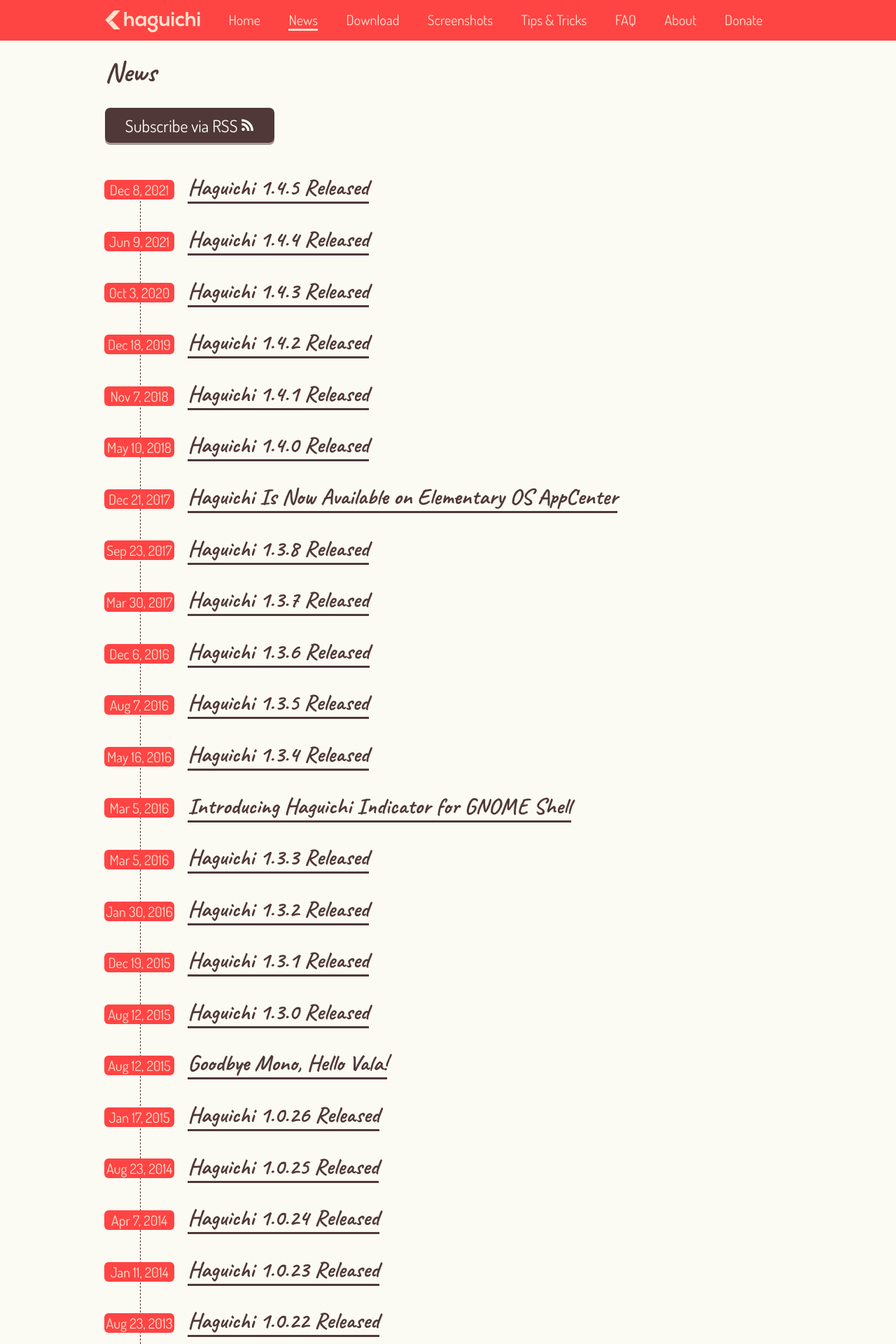
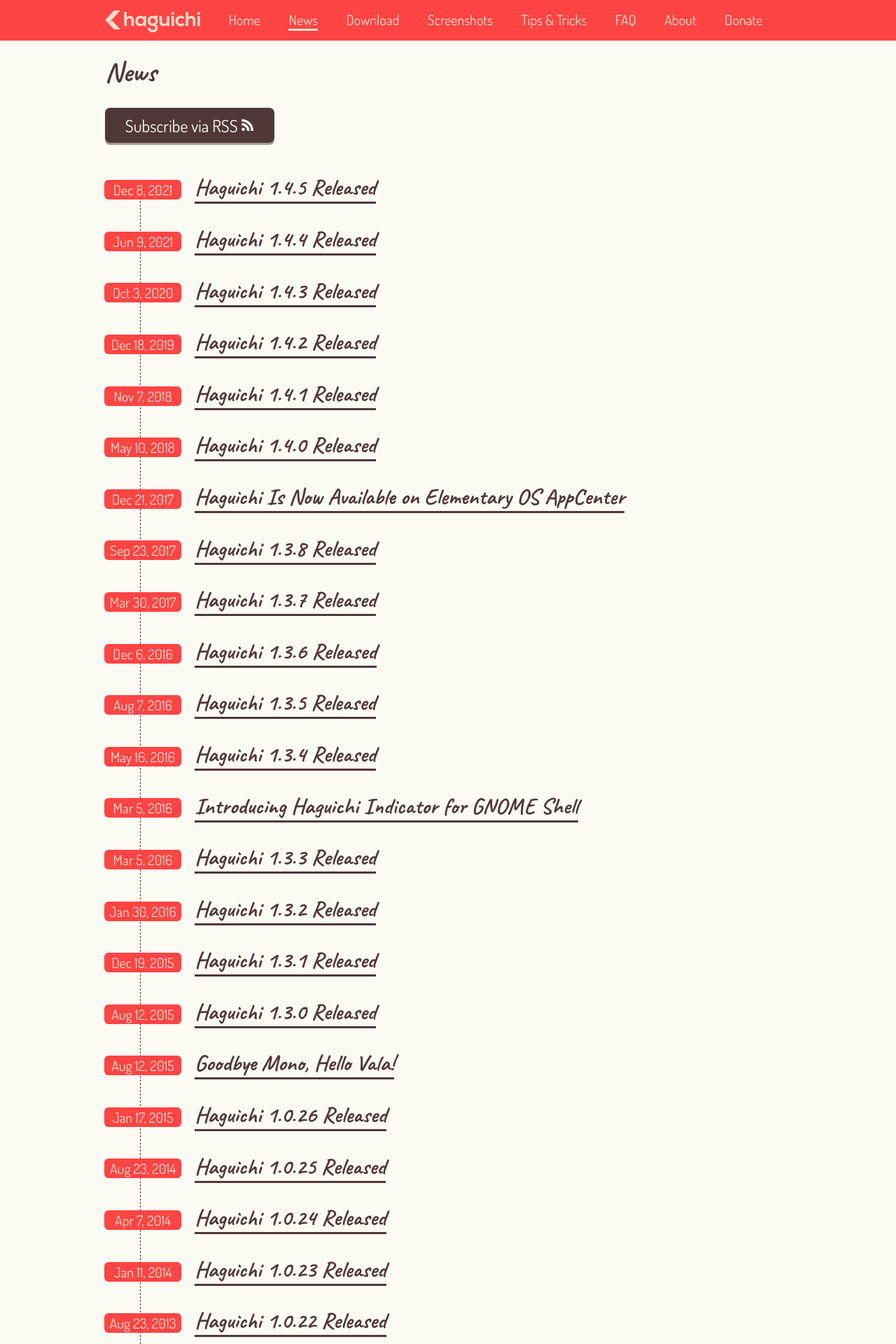
Before and after one commit to ztefn/haguichi-website, a Jekyll site: the page built from news.md, in a window 1280 px wide. Shown: the top 1920 px of the page at 70% size. Built offline with Jekyll 4.4.1, drawn with Linux system fonts in a browser that asks for light colours; comment, search, counter and statistics services are not loaded.

Commit message:
Increase minimum width for dates in post list

```diff
--- a/assets/main.scss
+++ b/assets/main.scss
@@ -868,7 +868,7 @@
         height: 1.4em;
         line-height: 1.4em;
         text-align: center;
-        min-width: 5em;
+        min-width: 5.5em;
       }
 
       &:last-child
```
